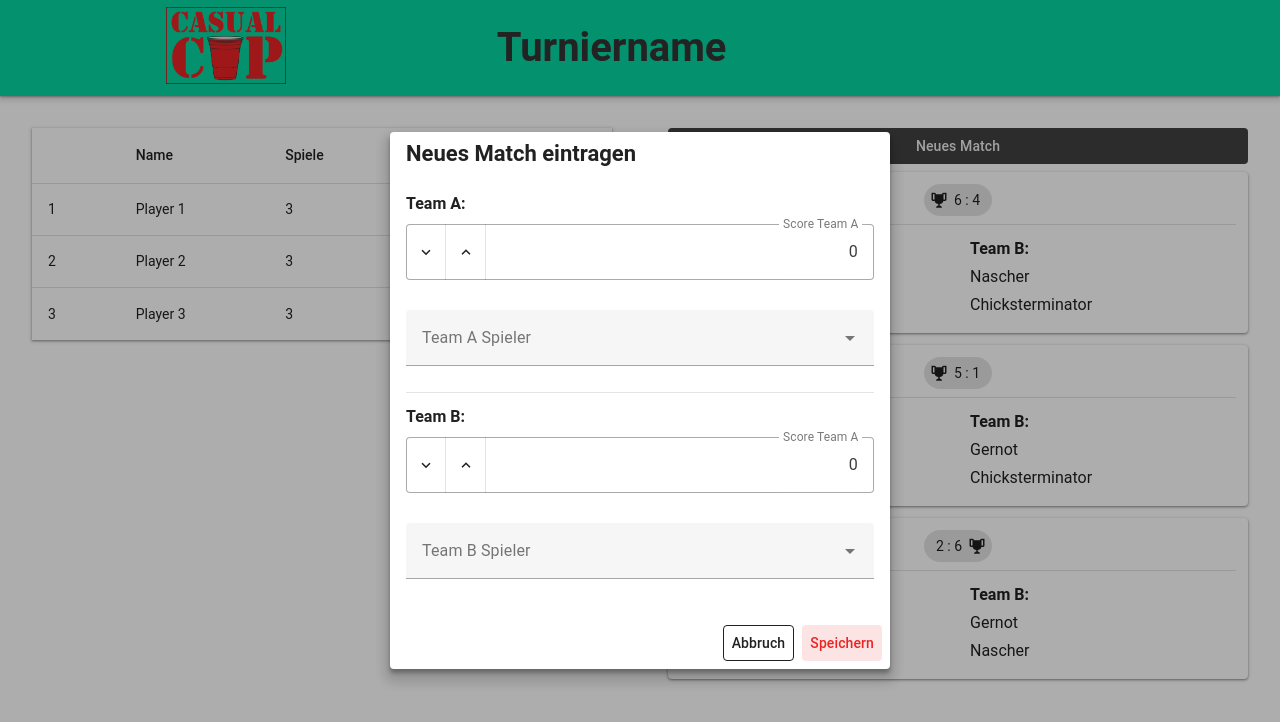
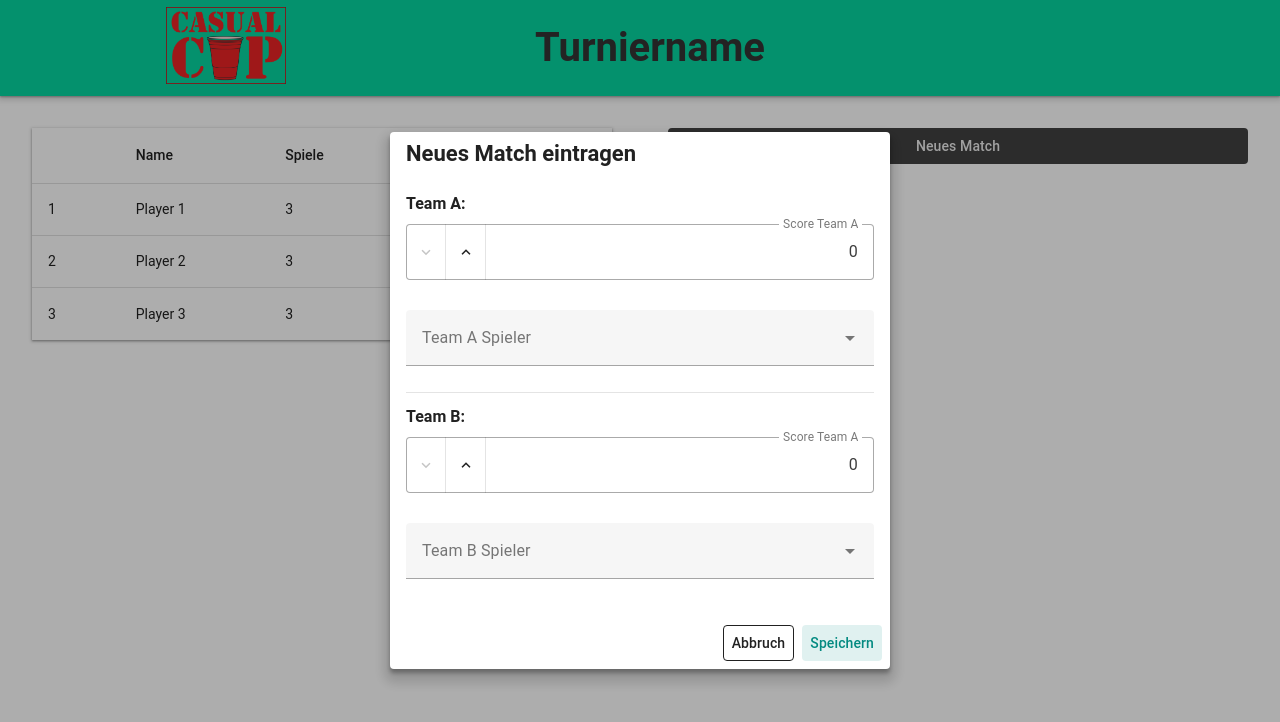
Before and after one commit to LS1893/CasualCup, a Nuxt app: page / in a window 1280 px wide. Both pictures are taken after a click on the button "Neues Match". Shown: the top 722 px of the page. Built offline with nearby package versions, Linux system fonts and the light colour scheme.

Commit message:
added init players, edit/delete matches, uuid for players and more

```diff
--- a/app/app.vue
+++ b/app/app.vue
@@ -7,12 +7,13 @@
 
         <v-container>
           <v-row>
-            <v-col cols="4"><v-img src="/images/CasualCup.png"
+            <v-col cols="2"><v-img src="/images/CasualCup.png"
               alt="Logo"
               max-width="120"
               contain/>
             </v-col>
-            <v-col cols="8"><EditableHeadline/></v-col>
+            <v-col cols="8" class="text-center"><EditableHeadline/></v-col>
+            <v-col cols="2"/>
           </v-row>
         </v-container>
       </v-app-bar-title>
--- a/app/components/Scorecard.vue
+++ b/app/components/Scorecard.vue
@@ -3,7 +3,16 @@ import {FinalScore} from "~/domain/match/FinalScore.ts";
 
 const props = defineProps({
   score: { type: FinalScore, required: true },
+  loadingSaveMatch: Boolean
 })
+
+const emit = defineEmits(['open-overlay']);
+
+
+const openOverlayWithDifferentHeadline = () => {
+  emit('open-overlay', 'Match bearbeiten', props.score);
+}
+
 </script>
 
 <template>
@@ -18,7 +27,14 @@ const props = defineProps({
             {{ score.aScore }} : {{ score.bScore }}
           </v-chip>
         </v-col>
-        <v-col cols="2" />
+        <v-col cols="2" class="text-end">
+            <v-btn
+              icon="mdi-pencil"
+              variant="text"
+              density="comfortable"
+              @click="openOverlayWithDifferentHeadline()"
+            />
+        </v-col>
       </v-row>
       <v-row class="my-1">
         <v-col class="my-1">
@@ -27,16 +43,16 @@ const props = defineProps({
       </v-row>
       <v-row class="mt-2">
         <v-col cols="6">
-          <v-row dense>
-            <v-col dense><b>Team A:</b></v-col>
+          <v-row density="comfortable">
+            <v-col density="comfortable"><b>Team A:</b></v-col>
           </v-row>
-          <v-row dense class="my-1" v-for="player in score.aPlayers">{{ player.name }}</v-row>
+          <v-row density="comfortable" class="my-1" v-for="player in score.aPlayers">{{ player.name }}</v-row>
         </v-col>
         <v-col cols="6">
-          <v-row dense>
-            <v-col dense><b>Team B:</b></v-col>
+          <v-row density="comfortable">
+            <v-col density="comfortable"><b>Team B:</b></v-col>
           </v-row>
-          <v-row dense class="my-1" v-for="player in score.bPlayers">{{ player.name }}</v-row>
+          <v-row density="comfortable" class="my-1" v-for="player in score.bPlayers">{{ player.name }}</v-row>
         </v-col>
       </v-row>
     </v-container>
--- /dev/null
+++ b/app/composables/playerService.ts
@@ -0,0 +1,15 @@
+import { Player } from '~/domain/player/Player';
+import initPlayersData from '~/data/initialPlayers.json';
+
+class InitParser {
+    parseInitPlayers(): Player[] {
+        if (!Array.isArray(initPlayersData)) {
+            console.error('Initial players data is not an array:', initPlayersData);
+            return [];
+        }
+
+        return initPlayersData.map((playerJson: any) => Player.fromPlainObject(playerJson));
+    }
+}
+
+export const initParser = new InitParser();
--- /dev/null
+++ b/app/data/initialPlayers.json
@@ -0,0 +1,29 @@
+[{
+        "id": 1,
+        "name": "Nascher"
+    },
+    {
+        "id": 2,
+        "name": "Ehrenesel"
+    },
+    {
+        "id": 3,
+        "name": "Gernot"
+    },
+    {
+        "id": 4,
+        "name": "der Booy"
+    },
+    {
+        "id": 5,
+        "name": "Burki"
+    },
+    {
+        "id": 6,
+        "name": "Chicksterminator"
+    },
+    {
+        "id": 7,
+        "name": "dieser Dude der mal mit in Hannover war"
+    }
+]
--- a/app/domain/match/FinalScore.ts
+++ b/app/domain/match/FinalScore.ts
@@ -1,12 +1,15 @@
-import type {Player} from "~/domain/player/Player";
+import type { Player } from "~/domain/player/Player";
+import { v4 as uuidv4 } from 'uuid';
 
 export class FinalScore {
+    id: string;
     aPlayers: Player[];
     aScore: number;
     bPlayers: Player[];
     bScore: number;
 
     constructor(aPlayers: Player[], aScore: number, bPlayers: Player[], bScore: number) {
+        this.id = uuidv4();
         this.aPlayers = aPlayers;
         this.aScore = aScore;
         this.bPlayers = bPlayers;
@@ -30,7 +33,7 @@ export class FinalScore {
     }
 
     private avgRating(players: Player[]): number {
-        return players.map( it => it.rating).reduce(
+        return players.map(it => it.rating).reduce(
             (accumulator, currentValue) => accumulator + currentValue,
             0,
         ) / players.length;
--- a/app/domain/player/Player.ts
+++ b/app/domain/player/Player.ts
@@ -2,14 +2,20 @@ export class Player {
     id: number;
     name: string;
     rating: number;
+    matches: number;
 
     constructor(id: number, name: string, score: number | null) {
         this.id = id;
         this.name = name;
-        if(score == null) {
+        if (score == null) {
             this.rating = 1000;
         } else {
             this.rating = score;
         }
+        this.matches = 0;
+    }
+
+    static fromPlainObject(obj: any): Player {
+        return new Player(obj.id, obj.name, 1000);
     }
 }
--- a/app/pages/index.vue
+++ b/app/pages/index.vue
@@ -1,21 +1,19 @@
 <script setup lang="ts">
 import {FinalScore} from "~/domain/match/FinalScore.ts";
 import {Player} from "~/domain/player/Player.ts";
+import Scorecard from "~/components/Scorecard.vue";
+import { initParser } from '~/composables/playerService';
 
 const matchDialog = ref(false)
 const { headers, items} = calculateScoreTable()
-const players: Player[] = [
-    new Player(1, "Gernot", 1000),
-    new Player(2, "Hafermoped", 1000),
-    new Player(3, "Nascher", 1000),
-    new Player(4, "Chicksterminator", 1000),
-]
-const a = players[0]
-const matches = ref([
-    new FinalScore([players[0], players[1]], 6, [players[2], players[3]], 4),
-    new FinalScore([players[1], players[2]], 5, [players[0], players[3]], 1),
-    new FinalScore([players[1], players[3]], 2, [players[0], players[2]], 6),
-])
+const players = ref([]);
+
+onMounted(() => {
+  players.value = initParser.parseInitPlayers();
+  console.log('Initial geladene Spieler:', players.value);
+});
+
+const matches = ref([])
 const teamA = ref([])
 const teamB = ref([])
 const teamAscore = ref(0)
@@ -23,7 +21,10 @@ const teamBscore = ref(0)
 const defaultA = []
 const defaultB = []
 
-const loadingSaveMatch = ref(false)
+const loadingSaveMatch = ref(false);
+const overlayHeadline = ref('Neues Match eintragen');
+const editMatch = ref(false);
+const currentMatchId = ref(null);
 
 function closeDialog() {
   matchDialog.value = false
@@ -36,7 +37,6 @@ function closeDialog() {
 async function saveDialog(a: Player[], aScore: number, b: Player[], bScore: number) {
   loadingSaveMatch.value = true
   try {
-    debugger
     const score = new FinalScore([...teamA.value], teamAscore.value, [...teamB.value], teamBscore.value);
     matches.value.push(score)
   } catch (e) {
@@ -46,6 +46,41 @@ async function saveDialog(a: Player[], aScore: number, b: Player[], bScore: numb
     loadingSaveMatch.value = false
   }
 }
+
+const handleOpenOverlayNewMatch = () => {
+  editMatch.value = false;
+  overlayHeadline.value = 'Neues Match eintragen';
+};
+
+const handleOpenOverlay = (newHeadline, score) => {
+  editMatch.value = true;
+  overlayHeadline.value = newHeadline;
+  currentMatchId.value = score.id;
+  teamAscore.value = score.aScore;
+  teamBscore.value = score.bScore;
+  teamA.value = score.aPlayers;
+  teamB.value = score.bPlayers;
+  matchDialog.value=true;
+};
+
+const deleteMatch= () => {
+  if (currentMatchId.value) {
+    console.log('Match mit ID', currentMatchId.value, 'wird entfernt.');
+    // Hier die Logik zum Entfernen des Matches aus deiner "matches"-Liste
+    // Beispiel: Filtern der Liste
+    matches.value = matches.value.filter(match => match.id !== currentMatchId.value);
+
+    // Optional: API-Call, um das Match auch vom Server zu löschen
+    // await yourApiService.deleteMatch(currentMatchId.value);
+
+    // Dialog und Zustand schließen/zurücksetzen, nachdem das Match entfernt wurde
+    closeDialog(); // Schließt das Dialog und setzt alle related States zurück
+  } else {
+    console.warn('Keine Match-ID zum Entfernen verfügbar.');
+  }
+
+}
+
 </script>
 
 <template>
@@ -67,8 +102,8 @@ async function saveDialog(a: Player[], aScore: number, b: Player[], bScore: numb
       </v-col>
       <v-col cols="6">
         <v-container>
-          <v-row dense>
-            <v-col dense>
+          <v-row density="comfortable">
+            <v-col density="comfortable">
               <v-dialog max-width="500" v-model="matchDialog" persistent>
                 <v-overlay
                     :model-value="loadingSaveMatch"
@@ -85,10 +120,11 @@ async function saveDialog(a: Player[], aScore: number, b: Player[], bScore: numb
                       text="Neues Match"
                       variant="flat"
                       block
+                      @click="handleOpenOverlayNewMatch()"
                   ></v-btn>
                 </template>
                 <v-card>
-                  <v-card-title><b>Neues Match eintragen</b></v-card-title>
+                  <v-card-title><b>{{ overlayHeadline }}</b></v-card-title>
                   <v-container density="comfortable">
                     <v-row>
                       <v-col>
@@ -105,6 +141,8 @@ async function saveDialog(a: Player[], aScore: number, b: Player[], bScore: numb
                             :inset="false"
                             variant="outlined"
                             v-model="teamAscore"
+                            :min="0"
+                            :max="6"
                         />
                       </v-col>
                     </v-row>
@@ -129,6 +167,8 @@ async function saveDialog(a: Player[], aScore: number, b: Player[], bScore: numb
                             :inset="false"
                             variant="outlined"
                             v-model="teamBscore"
+                            :min="0"
+                            :max="6"
                         />
                       </v-col>
                     </v-row>
@@ -141,15 +181,16 @@ async function saveDialog(a: Player[], aScore: number, b: Player[], bScore: numb
                   <v-card-actions>
                     <v-spacer />
                     <v-btn dense variant="outlined" color="alert" @click="closeDialog">Abbruch</v-btn>
-                    <v-btn dense variant="tonal" color="primary" @click="saveDialog(teamA, teamAscore, teamB, teamBscore)">Speichern</v-btn>
+                    <v-btn v-if="editMatch" dense variant="tonal" color="primary" @click="deleteMatch()">Löschen</v-btn>
+                    <v-btn dense variant="tonal" color="secondary" @click="saveDialog(teamA, teamAscore, teamB, teamBscore)">Speichern</v-btn>
                   </v-card-actions>
                 </v-card>
               </v-dialog>
             </v-col>
           </v-row>
-          <v-row dense>
-            <v-col dense>
-              <Scorecard v-for="score in matches" :score="score" class="mb-3"/>
+          <v-row density="comfortable">
+            <v-col density="comfortable">
+              <Scorecard @open-overlay="handleOpenOverlay" v-for="score in matches" :score="score" class="mb-3"/>
             </v-col>
           </v-row>
         </v-container>
--- a/app/pages/match-setup.vue
+++ /dev/null
@@ -1,20 +0,0 @@
-<template>
-  <v-container>
-
-    <v-row>
-      <v-col cols="6">
-
-      </v-col>
-
-
-      <v-col cols="6">
-        <v-btn color="primary" text="start match" to="/"></v-btn>
-      </v-col>
-
-    </v-row>
-
-  </v-container>
-</template>
-
-<script setup>
-</script>
--- a/package.json
+++ b/package.json
@@ -13,6 +13,7 @@
     "@mdi/font": "^7.4.47",
     "elo-rating": "^1.0.1",
     "nuxt": "^4.3.1",
+    "uuid": "^13.0.0",
     "vite-plugin-vuetify": "^2.1.3",
     "vue": "^3.5.30",
     "vue-router": "^4.6.4",
@@ -20,6 +21,7 @@
     "vuetify-nuxt-module": "^1.0.0-alpha.3"
   },
   "devDependencies": {
+    "@types/uuid": "^10.0.0",
     "sass-embedded": "^1.98.0"
   }
 }
```
Also changed, not shown: 2 other files (tests, documents, lock files or other folders).
